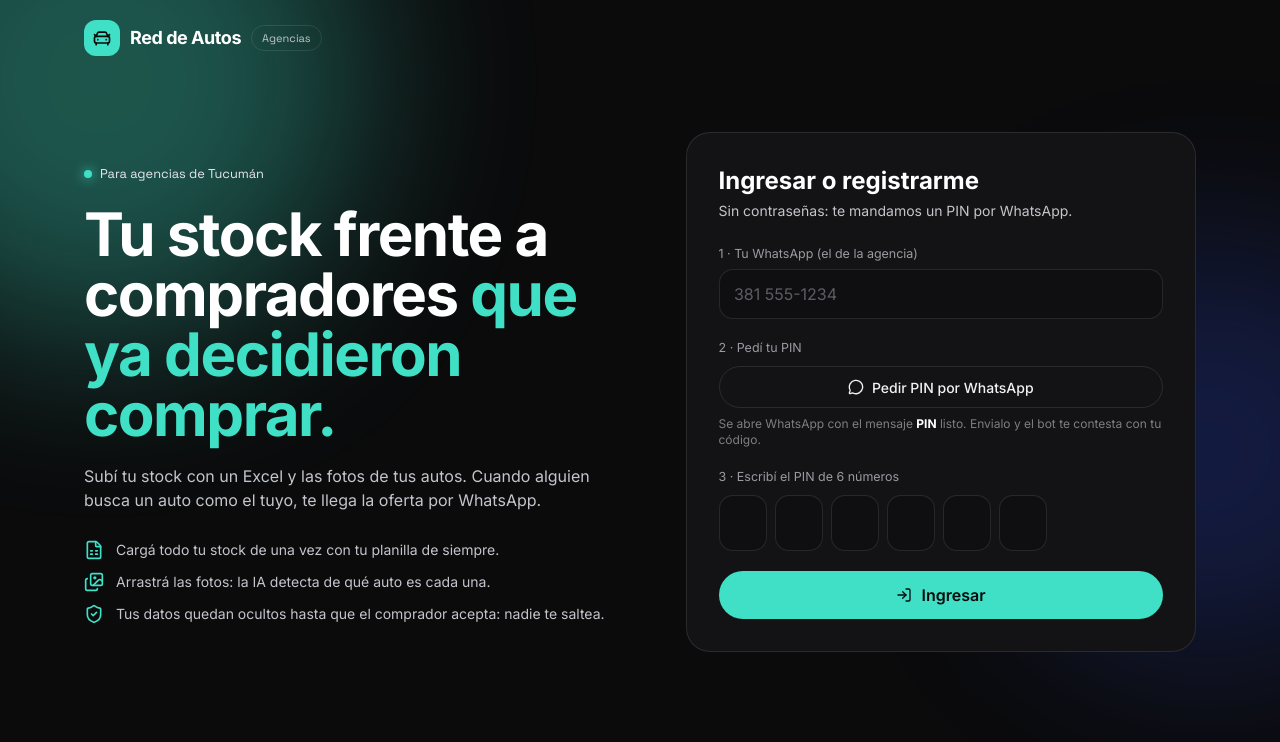
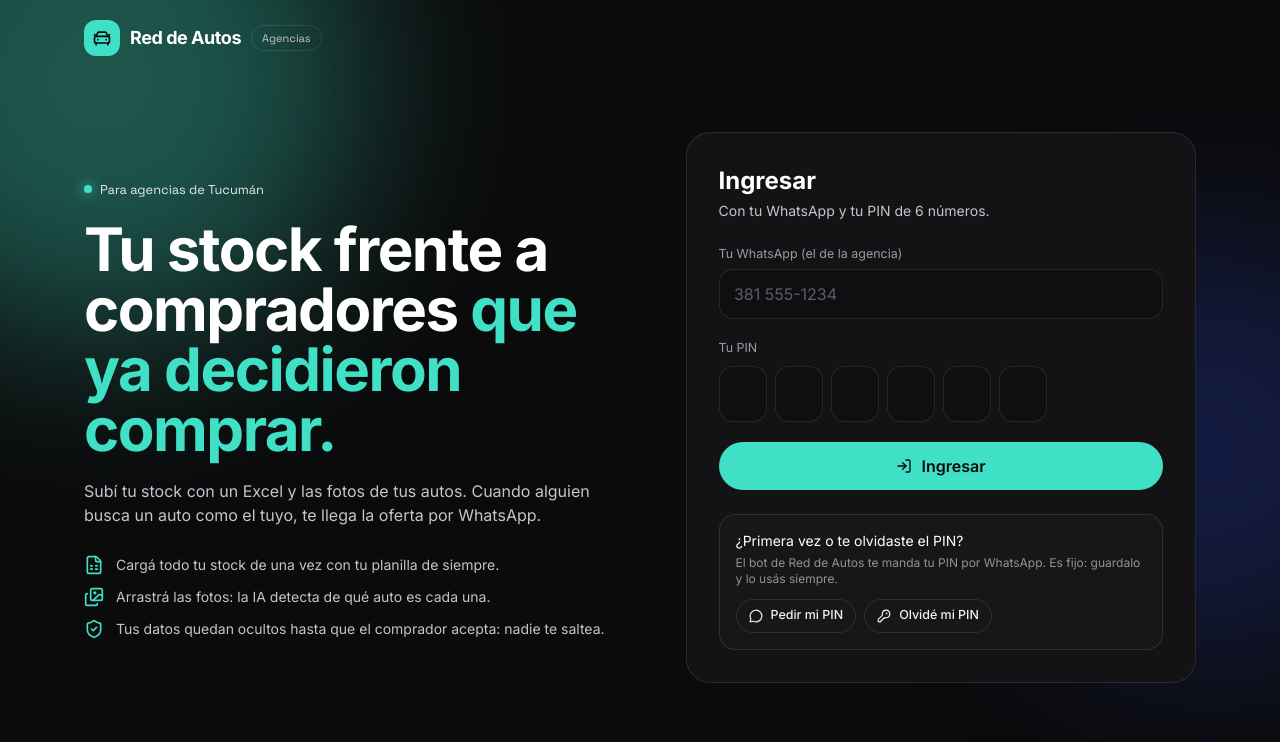
Before and after one commit to skielxi-ux/ReddeautosIA, a plain HTML site: page agencias.html in a window 1280 px wide. Drawn offline with nearby package versions, Linux system fonts and the light colour scheme; a web font is replaced by a local one.

Commit message:
PIN fijo para ingresar y enlace Olvidé mi PIN
Co-Authored-By: Claude Opus 5.5 <noreply@anthropic.com>
Claude-Session: https://claude.ai/code/session_01Y8mAvmxwBSQEuPeNwazAmq

```diff
--- a/agencias.html
+++ b/agencias.html
@@ -113,21 +113,16 @@
       </div>
 
       <div class="box fade p-6 md:p-8" style="animation-delay:.1s">
-        <h2 class="font-display text-2xl font-bold text-white">Ingresar o registrarme</h2>
-        <p class="mt-1 text-sm text-ink">Sin contraseñas: te mandamos un PIN por WhatsApp.</p>
+        <h2 class="font-display text-2xl font-bold text-white">Ingresar</h2>
+        <p class="mt-1 text-sm text-ink">Con tu WhatsApp y tu PIN de 6 números.</p>
 
         <div class="mt-6 space-y-5">
           <div class="fld">
-            <label for="lTel">1 · Tu WhatsApp (el de la agencia)</label>
+            <label for="lTel">Tu WhatsApp (el de la agencia)</label>
             <input id="lTel" class="inp" inputmode="tel" autocomplete="tel" placeholder="381 555-1234" />
           </div>
           <div>
-            <p class="mb-2 text-[.78rem] text-[#9a9aa3]">2 · Pedí tu PIN</p>
-            <a id="btnPin" target="_blank" rel="noopener" class="btn-gh w-full"><i data-lucide="message-circle" class="h-4 w-4"></i>Pedir PIN por WhatsApp</a>
-            <p class="mt-2 text-xs text-ink/60">Se abre WhatsApp con el mensaje <b class="text-white">PIN</b> listo. Envialo y el bot te contesta con tu código.</p>
-          </div>
-          <div>
-            <p class="mb-2 text-[.78rem] text-[#9a9aa3]">3 · Escribí el PIN de 6 números</p>
+            <p class="mb-2 text-[.78rem] text-[#9a9aa3]">Tu PIN</p>
             <div class="pin" id="pinBox">
               <input inputmode="numeric" autocomplete="one-time-code" aria-label="Dígito 1 del PIN" /><input inputmode="numeric" aria-label="Dígito 2" /><input inputmode="numeric" aria-label="Dígito 3" />
               <input inputmode="numeric" aria-label="Dígito 4" /><input inputmode="numeric" aria-label="Dígito 5" /><input inputmode="numeric" aria-label="Dígito 6" />
@@ -135,6 +130,15 @@
           </div>
           <button id="btnIngresar" class="btn-pr w-full"><i data-lucide="log-in" class="h-4 w-4"></i>Ingresar</button>
           <p id="lErr" class="text-sm text-red-400" hidden></p>
+        </div>
+
+        <div class="mt-6 rounded-2xl border border-line bg-white/[.02] p-4">
+          <p class="text-sm text-white">¿Primera vez o te olvidaste el PIN?</p>
+          <p class="mt-1 text-xs text-ink/70">El bot de Red de Autos te manda tu PIN por WhatsApp. Es fijo: guardalo y lo usás siempre.</p>
+          <div class="mt-3 flex flex-wrap gap-2">
+            <a id="btnPin" target="_blank" rel="noopener" class="btn-gh btn-sm"><i data-lucide="message-circle" class="h-3.5 w-3.5"></i>Pedir mi PIN</a>
+            <a id="btnOlvide" target="_blank" rel="noopener" class="btn-gh btn-sm"><i data-lucide="key-round" class="h-3.5 w-3.5"></i>Olvidé mi PIN</a>
+          </div>
         </div>
       </div>
     </section>
@@ -346,7 +350,8 @@
     return n.startsWith('9') ? '54' + n : '549' + n;
   };
   $('#btnPin').href = `https://wa.me/${CONFIG.WHATSAPP_BOT}?text=${encodeURIComponent('PIN')}`;
-  $('#btnPin').addEventListener('click', () => { setTimeout(() => $$('#pinBox input')[0].focus(), 800) });
+  $('#btnOlvide').href = `https://wa.me/${CONFIG.WHATSAPP_BOT}?text=${encodeURIComponent('OLVIDÉ MI PIN')}`;
+  [$('#btnPin'), $('#btnOlvide')].forEach((b) => b.addEventListener('click', () => { setTimeout(() => $$('#pinBox input')[0].focus(), 800) }));
   const pins = $$('#pinBox input');
   pins.forEach((inp, i) => {
     inp.addEventListener('input', () => {
@@ -365,13 +370,13 @@
     const tel = $('#lTel').value.trim(), pin = pins.map((p) => p.value).join('');
     const err = $('#lErr'); err.hidden = true;
     if (normTel(tel).length < 12) { err.textContent = 'Escribí tu número de WhatsApp con código de área (ej. 381 555-1234).'; err.hidden = false; return; }
-    if (pin.length !== 6) { err.textContent = 'Escribí los 6 números del PIN que te mandó el bot.'; err.hidden = false; return; }
+    if (pin.length !== 6) { err.textContent = 'Escribí los 6 números de tu PIN. Si no lo tenés, tocá "Pedir mi PIN" abajo.'; err.hidden = false; return; }
     const b = $('#btnIngresar'); b.disabled = true; b.innerHTML = '<span class="spin"></span>Ingresando…';
     try {
       const { email, otp } = await api('login', { telefono: tel, pin });
       let r = await sb.auth.verifyOtp({ email, token: otp, type: 'email' });
       if (r.error) r = await sb.auth.verifyOtp({ email, token: otp, type: 'magiclink' });
-      if (r.error) throw new Error('No se pudo iniciar la sesión. Pedí un PIN nuevo.');
+      if (r.error) throw new Error('No se pudo iniciar la sesión. Probá de nuevo.');
       localStorage.setItem('rda-tel', tel);
       pins.forEach((p) => p.value = '');
       await arrancar();
```
